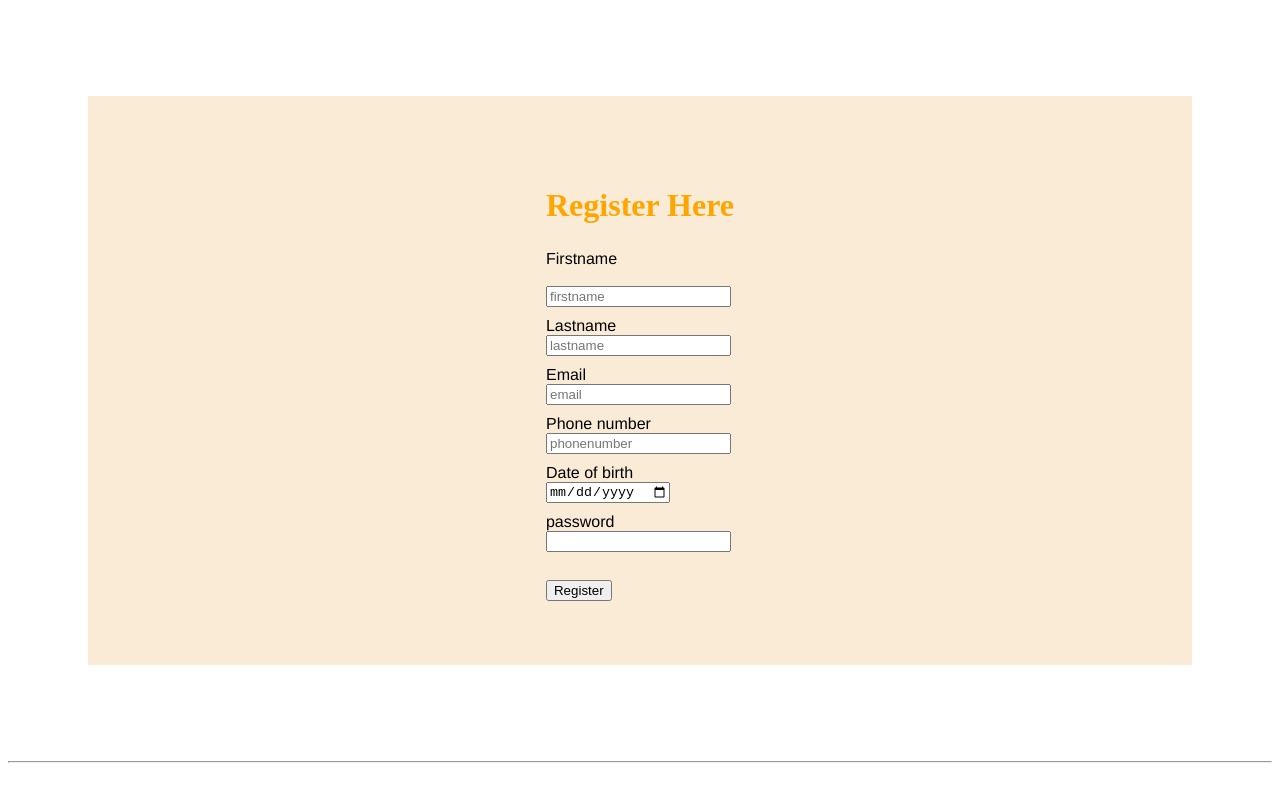
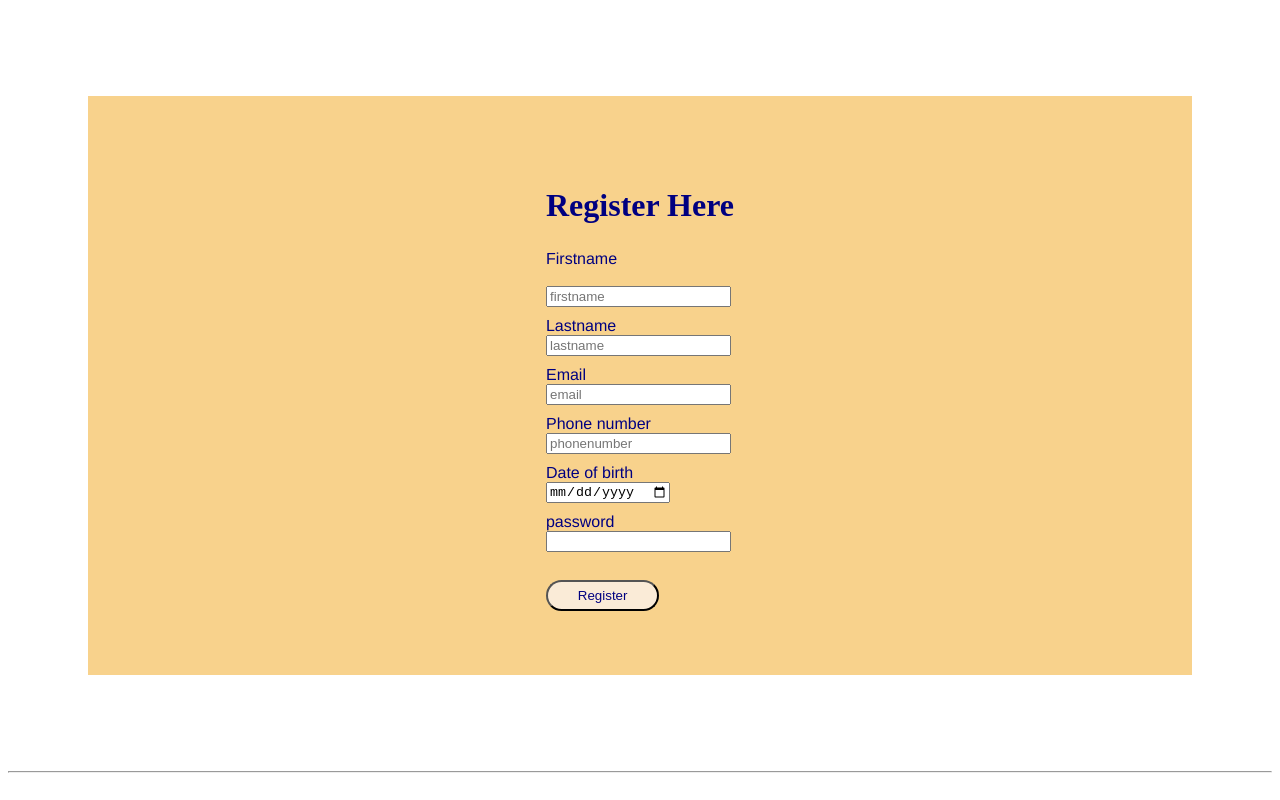
Before and after one commit to Chiamakamagdiel/register-form, a plain HTML site: page index.html in a window 1280 px wide. Drawn offline with Linux system fonts and the light colour scheme.

Commit message:
second commit

```diff
--- a/input.css
+++ b/input.css
@@ -2,12 +2,12 @@
 main{
     display: flex;
     justify-content: center;
-    background-color: antiquewhite;
+    background-color: rgb(248, 210, 140);
     margin: 6rem 5rem ;
     padding: 4rem 2rem;
 }
 .form > h2{
-    color: orange;
+    color: navy;
     font-size: xx-large;
 
 }
@@ -18,3 +18,19 @@ label{
 input{
     margin-bottom: 10px;
 }
+.form > button{
+    border-radius: 5em;
+    padding: 3%;
+    color: navy;
+    background-color: antiquewhite;
+    width: 3cm;
+
+}
+.form{
+   color: navy;
+}
+button:hover{
+    color: red;
+    background-color:lightblue;
+    transition: 1s;
+}
```
